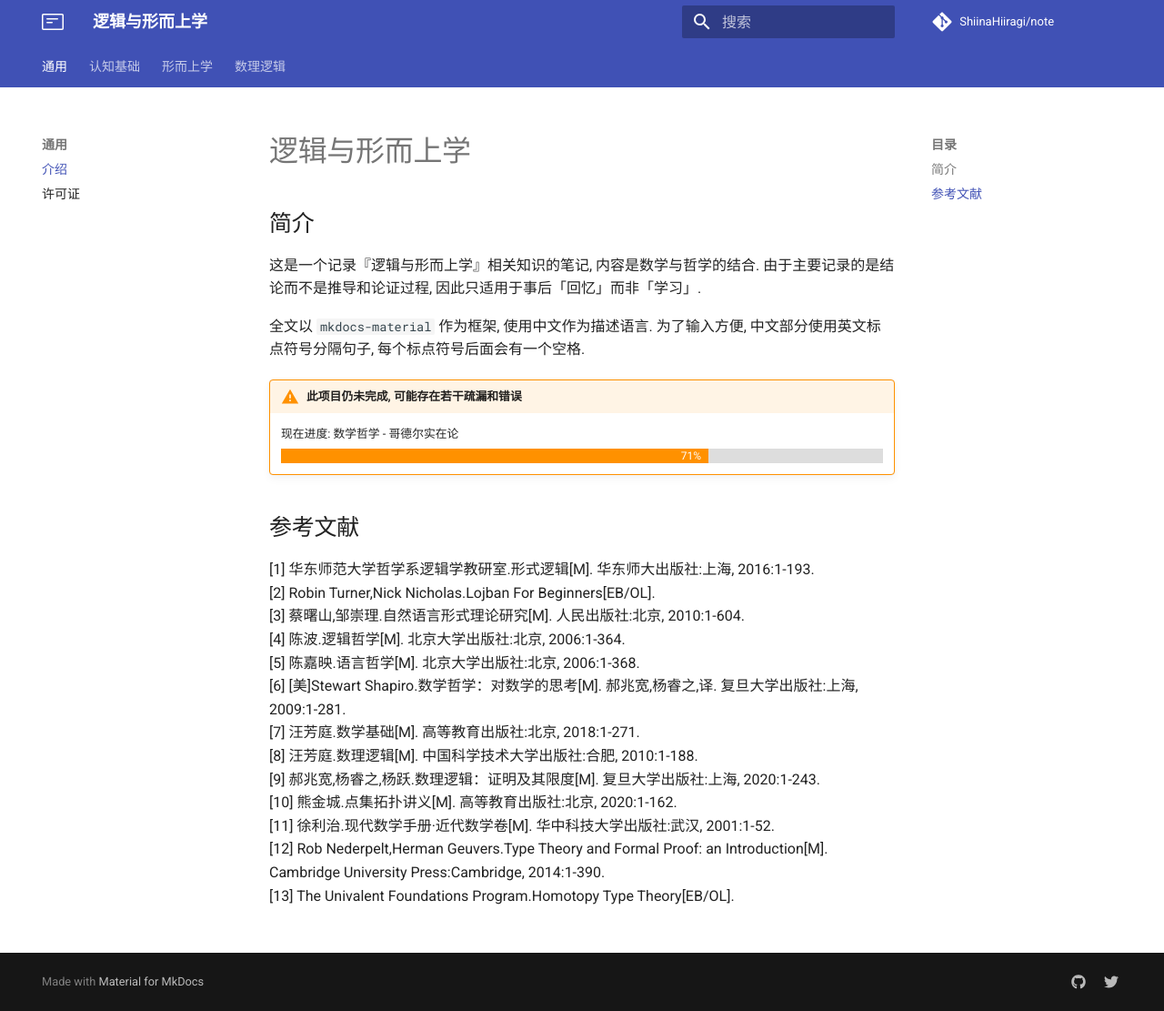
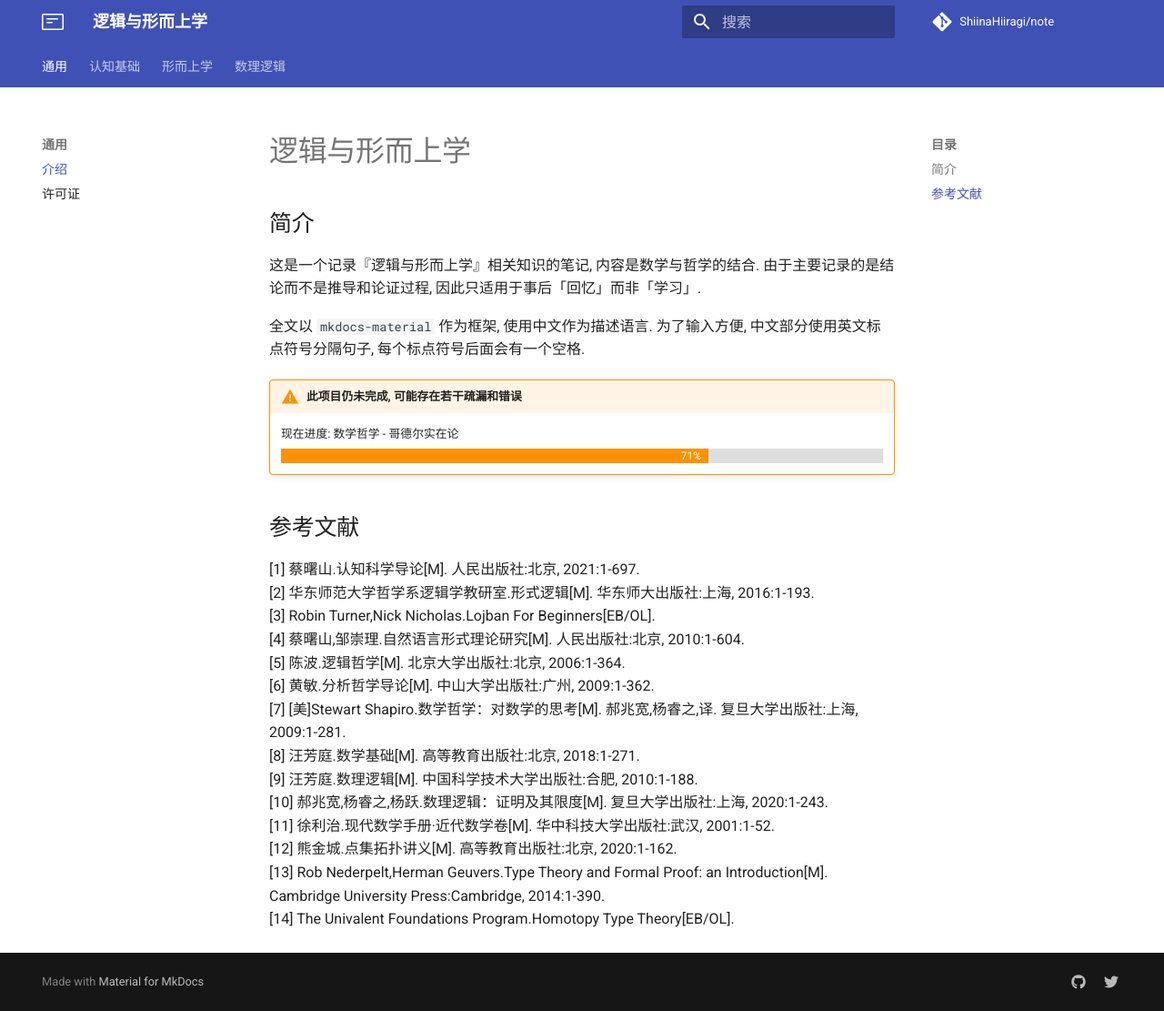
Before and after one commit to ShiinaHiiragi/note, an MkDocs documentation site: the page built from docs/index.md, in a window 1280 px wide and 1111 px high. Shown: the whole window at 91% size. Built offline with MkDocs 1.6.1 and Material for MkDocs 9.7.7, drawn with Linux system fonts in a browser that asks for light colours; comment, search, counter and statistics services are not loaded.

Commit message:
change structure

```diff
--- a/docs/index.md
+++ b/docs/index.md
@@ -12,16 +12,17 @@
     </div>
 
 ## 参考文献
-[1] 华东师范大学哲学系逻辑学教研室.形式逻辑[M]. 华东师大出版社:上海, 2016:1-193.
-[2] Robin Turner,Nick Nicholas.Lojban For Beginners[EB/OL].
-[3] 蔡曙山,邹崇理.自然语言形式理论研究[M]. 人民出版社:北京, 2010:1-604.
-[4] 陈波.逻辑哲学[M]. 北京大学出版社:北京, 2006:1-364.
-[5] 陈嘉映.语言哲学[M]. 北京大学出版社:北京, 2006:1-368.
-[6] [美]Stewart Shapiro.数学哲学：对数学的思考[M]. 郝兆宽,杨睿之,译. 复旦大学出版社:上海, 2009:1-281.
-[7] 汪芳庭.数学基础[M]. 高等教育出版社:北京, 2018:1-271.
-[8] 汪芳庭.数理逻辑[M]. 中国科学技术大学出版社:合肥, 2010:1-188.
-[9] 郝兆宽,杨睿之,杨跃.数理逻辑：证明及其限度[M]. 复旦大学出版社:上海, 2020:1-243.
-[10] 熊金城.点集拓扑讲义[M]. 高等教育出版社:北京, 2020:1-162.
+[1] 蔡曙山.认知科学导论[M]. 人民出版社:北京, 2021:1-697.
+[2] 华东师范大学哲学系逻辑学教研室.形式逻辑[M]. 华东师大出版社:上海, 2016:1-193.
+[3] Robin Turner,Nick Nicholas.Lojban For Beginners[EB/OL].
+[4] 蔡曙山,邹崇理.自然语言形式理论研究[M]. 人民出版社:北京, 2010:1-604.
+[5] 陈波.逻辑哲学[M]. 北京大学出版社:北京, 2006:1-364.
+[6] 黄敏.分析哲学导论[M]. 中山大学出版社:广州, 2009:1-362.
+[7] [美]Stewart Shapiro.数学哲学：对数学的思考[M]. 郝兆宽,杨睿之,译. 复旦大学出版社:上海, 2009:1-281.
+[8] 汪芳庭.数学基础[M]. 高等教育出版社:北京, 2018:1-271.
+[9] 汪芳庭.数理逻辑[M]. 中国科学技术大学出版社:合肥, 2010:1-188.
+[10] 郝兆宽,杨睿之,杨跃.数理逻辑：证明及其限度[M]. 复旦大学出版社:上海, 2020:1-243.
 [11] 徐利治.现代数学手册·近代数学卷[M]. 华中科技大学出版社:武汉, 2001:1-52.
-[12] Rob Nederpelt,Herman Geuvers.Type Theory and Formal Proof: an Introduction[M]. Cambridge University Press:Cambridge, 2014:1-390.
-[13] The Univalent Foundations Program.Homotopy Type Theory[EB/OL].
+[12] 熊金城.点集拓扑讲义[M]. 高等教育出版社:北京, 2020:1-162.
+[13] Rob Nederpelt,Herman Geuvers.Type Theory and Formal Proof: an Introduction[M]. Cambridge University Press:Cambridge, 2014:1-390.
+[14] The Univalent Foundations Program.Homotopy Type Theory[EB/OL].
--- a/mkdocs.yml
+++ b/mkdocs.yml
@@ -44,7 +44,7 @@ nav:
     # - 索引: intro/dir.md
     - 许可证: intro/license.md
   - 认知基础:
-    - 一、形式逻辑:
+    - 二、形式逻辑:
       - 1 概念: meta/formal/concept.md
       - 2 命题与演绎: meta/formal/deduction.md
       - 3 归纳和类比: meta/formal/induction.md
```
Also changed, not shown: docs/intro/dir.md (+23 -10 lines).
